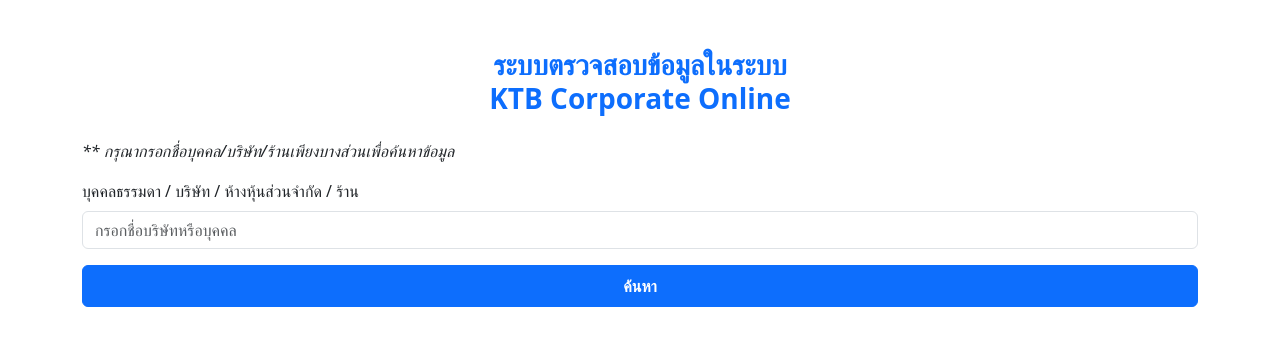
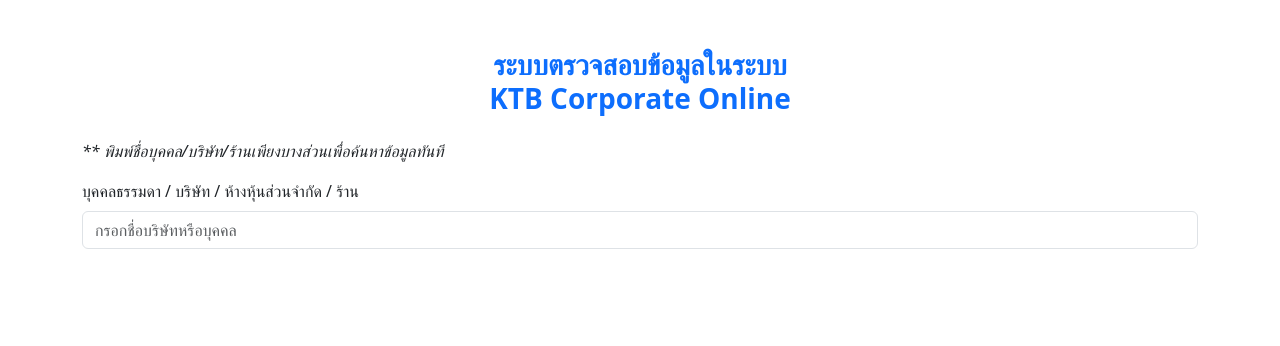
Before and after one commit to OyeonOppa/ktbVerify, a plain HTML site: page index.html in a window 1280 px wide. Drawn offline with nearby package versions, Linux system fonts and the light colour scheme.

Commit message:
Add files via upload

```diff
--- a/index.html
+++ b/index.html
@@ -12,16 +12,17 @@
     <h3 class="text-center mb-4 fw-bold text-primary">
       ระบบตรวจสอบข้อมูลในระบบ <br> KTB Corporate Online
     </h3>
-      <p><i>** กรุณากรอกชื่อบุคคล/บริษัท/ร้านเพียงบางส่วนเพื่อค้นหาข้อมูล</i></p>
+    <p><i>** พิมพ์ชื่อบุคคล/บริษัท/ร้านเพียงบางส่วนเพื่อค้นหาข้อมูลทันที</i></p>
 
-      <form id="checkForm" class="mb-3">
     <div class="mb-3">
       <label class="form-label">บุคคลธรรมดา / บริษัท / ห้างหุ้นส่วนจำกัด / ร้าน</label>
       <input type="text" id="type" class="form-control" placeholder="กรอกชื่อบริษัทหรือบุคคล">
     </div>
-        <button type="submit" class="btn btn-primary w-100 py-2 fw-bold">ค้นหา</button>
-      </form>
   </div>
+
+  <div id="result" class="mt-4"></div>
+</div>
+
 
     <div id="result" class="mt-4"></div>
   </div>
```
Lines whose indentation alone changed are shown as unchanged.
